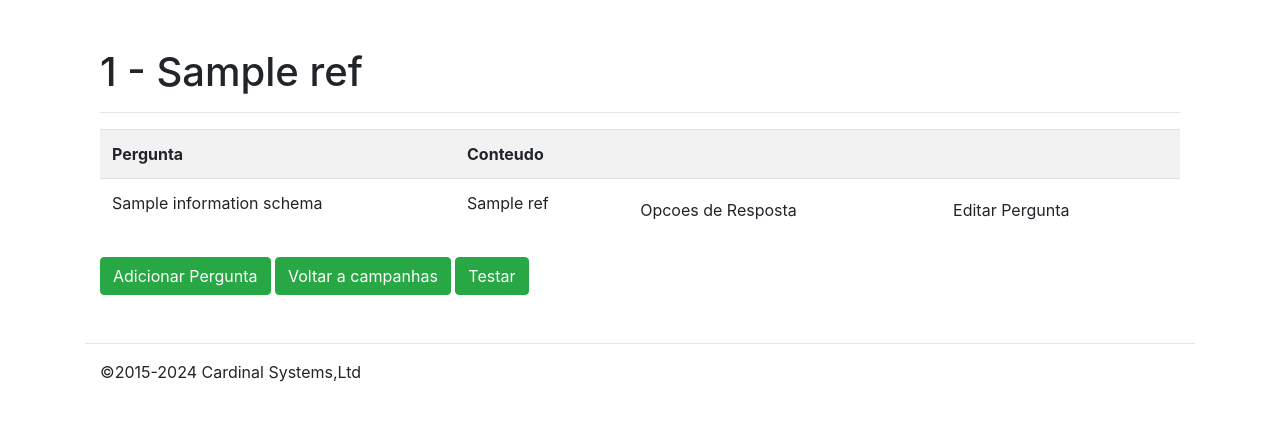
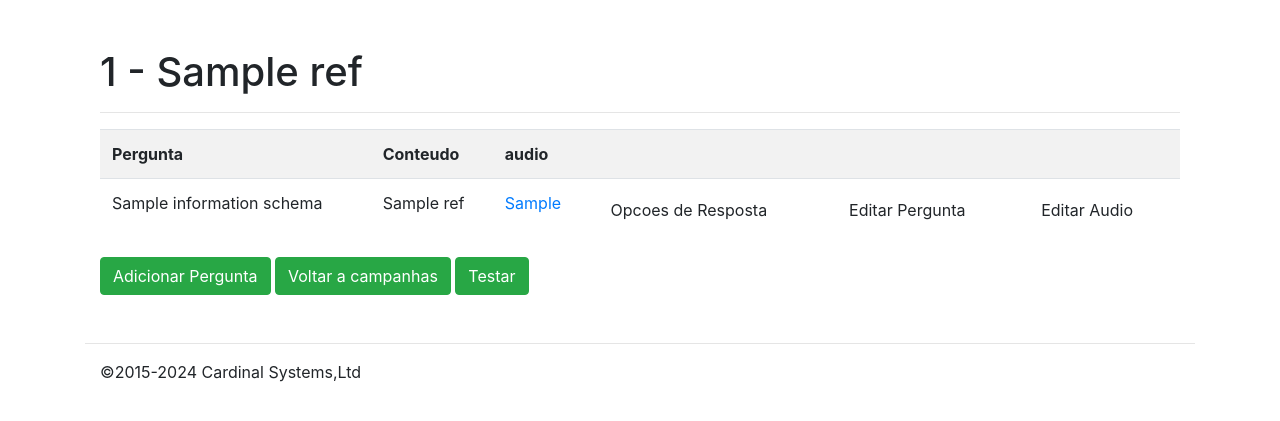
Before and after one commit to Temotteo/Insightsapp, a Flask app: page /campanha_n/1 in a window 1280 px wide. Shown: the part 69-490 px from the top of the page. Run offline with Flask 3, Linux system fonts and the light colour scheme; the visitor is signed in with stand-in values (Sample User, id 1); a database or web service that is not in the repository returns one stand-in record (values such as "Sample title"); some libraries are stand-ins or nearby versions.

Commit message:
teste audio

```diff
--- a/app.py
+++ b/app.py
@@ -2194,16 +2194,28 @@ def campanha_n(id):
         print(columns_list)
         # Campanha
         # table_name_to_list = display_ref(cursor,table_name_to_list)
-        for i in range(len(columns_list)):
-            item = columns_list[i]
-            var = display_ref(cursor,id + "_" + item)
-            if var is not None:
+        for item in columns_list:
+            cursor.execute("SELECT  ref, audio_ref FROM display_ref WHERE id = %s", (id + "_" + item,))
+            result = cursor.fetchone()
+            if result is not None:
+                ref_value, audio_value = result
                 print(id + "_" + item)
-                print(var)
-                couples.append((item,var))
+                print(ref_value, audio_value)
+                couples.append((item, ref_value, audio_value))
                 print(couples)
             else:
                 print("Error: display_ref() returned None for", id + "_" + item)
+
+
+        cursor.execute("SELECT * FROM display_ref WHERE id LIKE %s", (id + "_%",))
+        display_ref_data = cursor.fetchall()
+
+        for row in display_ref_data:
+            print(row)
+            # Processar os dados conforme necessário
+            ref_id = row[0]  # Supondo que o id está na primeira coluna
+            ref_value = row[1]  # Supondo que o ref está na segunda coluna
+            audio_value = row[2]  # Supondo que o audio está na terceira coluna
 
         campanha_ref = display_ref(cursor,table_name_to_list)
     except Exception as e:
@@ -2802,8 +2814,8 @@ def assign_camp(id):
     # Populate tikrts form fields
     form.projecto.data = campanha[2]
 
-
     if request.method == 'POST':
+
         projecto = request.form['projecto']
 
         #current_dateTime = datetime.now()
@@ -2828,10 +2840,15 @@ def assign_camp(id):
     return render_template('assign_camp.html', form=form)
 
 
+AUDIO_FOLDER = 'static/audio'
+app.config['AUDIO_FOLDER'] = AUDIO_FOLDER
+# Criação do diretório de uploads se não existir
+if not os.path.exists(app.config['AUDIO_FOLDER']):
+    os.makedirs(app.config['AUDIO_FOLDER'])
 # Assign question
-@app.route('/assign_question/<string:id>', methods=['GET', 'POST'])
-@is_logged_in
-def assign_question(id):
+@app.route('/assign_question/<string:id>/<string:type>', methods=['GET', 'POST'])
+@is_logged_in
+def assign_question(id,type):
 
     conn = psycopg2.connect('postgresql://fezjdtyy:BxOZhSdBMyYrUDpNzs5Rxmh9sW9STTbv@mouse.db.elephantsql.com/fezjdtyy')
 
@@ -2846,36 +2863,65 @@ def assign_question(id):
     #conn.close()
 
     # Get form
-
-    form = PerguntaForm(request.form)
+    if type == 'audio':
+       form = AudioForm()
+    else:
+       form = PerguntaForm(request.form)
+       form.pergunta.data = pergunta[1]
 
     # Populate tikrts form fields
-    form.pergunta.data = pergunta[1]
+
+
 
 
     if request.method == 'POST':
-        pergunta = request.form['pergunta']
-
-        #current_dateTime = datetime.now()
-
-        # Create Cursor
-        cursor = conn.cursor()
-        #app.logger.info(title)
-
-        # Execute
-        cursor.execute("UPDATE display_ref SET ref=%s WHERE id=%s",(pergunta,id))
-
-        # Commit to DB
-        conn.commit()
-
-        #Close connection
-        conn.close()
-
-        flash('Pergunta atualizada', 'success')
-
-        return redirect(url_for('perguntas', id=id))
-
-    return render_template('assign_question.html', form=form)
+         #verifica se o fromulario e da inserssao de audio
+        if type == 'audio':
+          audio_file = form.audio_file.data
+          filename = secure_filename(audio_file.filename)
+          filepath = os.path.join(app.config['AUDIO_FOLDER'], filename)
+          audio_file.save(filepath)
+
+          cursor = conn.cursor()
+
+           # Execute
+          cursor.execute("UPDATE display_ref SET audio_ref=%s WHERE id=%s",(filename,id))
+
+           # Commit to DB
+          conn.commit()
+
+           #Close connection
+          conn.close()
+
+          flash('Audio inserido com sucesso', 'success')
+
+          return redirect(url_for('campanha_n', id=id))
+
+        else:
+
+           pergunta = request.form['pergunta']
+
+           #current_dateTime = datetime.now()
+
+           # Create Cursor
+           cursor = conn.cursor()
+           #app.logger.info(title)
+
+           # Execute
+           cursor.execute("UPDATE display_ref SET ref=%s WHERE id=%s",(pergunta,id))
+
+           # Commit to DB
+           conn.commit()
+
+           #Close connection
+           conn.close()
+
+           flash('Pergunta atualizada', 'success')
+
+           return redirect(url_for('perguntas', id=id))
+
+
+    return render_template('assign_question.html', form=form, type = type, id=id)
 
 
 @app.route('/addfunction', methods=['GET', 'POST'])
@@ -3686,9 +3732,7 @@ def gerar_pdf_cameras(id_resumo):
 
 
 UPLOAD_FOLDER = 'static/videos'
-AUDIO_FOLDER = 'static/audio'
 app.config['UPLOAD_FOLDER'] = UPLOAD_FOLDER
-app.config['AUDIO_FOLDER'] = AUDIO_FOLDER
 
 
 @app.route('/uploads/<filename>')
@@ -3696,8 +3740,8 @@ def uploaded_file(filename):
     return send_from_directory(app.config['AUDIO_FOLDER'], filename)
 
 #Funcao para inserco de Audios
-@app.route('/audios', methods=['GET', 'POST'])
-def audios():
+@app.route('/audios/<string:id>', methods=['GET', 'POST'])
+def audios(id):
     form = AudioForm()
     if form.validate_on_submit():
         audio_file = form.audio_file.data
--- a/templates/assign_camp.html
+++ b/templates/assign_camp.html
@@ -10,4 +10,6 @@
 
     <p><input class="btn btn-success" type="submit" value="Gravar">
   </form>
+
+
 {% endblock %}
--- a/templates/campanha_n.html
+++ b/templates/campanha_n.html
@@ -11,7 +11,9 @@
 
       <th>Pergunta</th>
       <th>Conteudo</th>
+      <th>audio</th>
 
+      <th></th>
       <th></th>
       <th></th>
 
@@ -20,11 +22,36 @@
       <tr>
         <td>{{ column[0] }}</td>
         <td>{{ column[1] }}</td>
+        <td>
+          <a href="#" onclick="return $('#ModalAudio{{ column[0] }}').modal('show');" > {{ column[2] }} </a>
+          <div class="modal " id="ModalAudio{{ column[0] }}" tabindex="-1"  aria-labelledby="ModalLabel" aria-hidden="true">
+              <div class="modal-dialog">
+              <div class="modal-content">
+                  <div class="modal-header">
+                      <h4 class="modal-title" class="modal-title" id="ModalLabel">Audio</h4>
+                          <button type="button" class="close"  onclick="return $('#ModalAudio{{ column[0] }}').modal('hide');" aria-label="Close">
+                              <span aria-hidden="true">&times;</span>
+                    </div>
+                  </div>
+                  <div class="modal-body">
+                  </a><audio class="mt-2" controls>
+                      <source src="/static/audio/{% if column[2] %} {{column[2].strip()}} {% endif %}" type="audio/mpeg">
+                      Your browser does not support the audio element.
+                  </audio>
+                  </div>
+              </div>
+          </div>
+      </div>
+    </td>
 
         <td><a href="/perguntas/{{campanha}}_{{column[0]}}" class="btn btn-default pull-right">Opcoes de Resposta</a></td>
 
-        <td><a href="/assign_question/{{campanha}}_{{column[0]}}" class="btn btn-default pull-right">Editar Pergunta</a></td>
-
+        <td><a href="/assign_question/{{campanha}}_{{column[0]}}/question" class="btn btn-default pull-right">Editar Pergunta</a></td>
+        {% if column[2] %}
+        <td><a href="/assign_question/{{campanha}}_{{column[0]}}/audio" class="btn btn-default pull-right" >Editar Audio</a></td>
+        {% else %}
+        <td><a href="/assign_question/{{campanha}}_{{column[0]}}/audio" class="btn btn-default pull-right" >Adicionar Audio</a></td>
+        {% endif %}
       </tr>
     {% endfor %}
 
```
Also changed, not shown: templates/assign_question.html (+16 -1 lines), templates/audios.html (+0 -8 lines).
